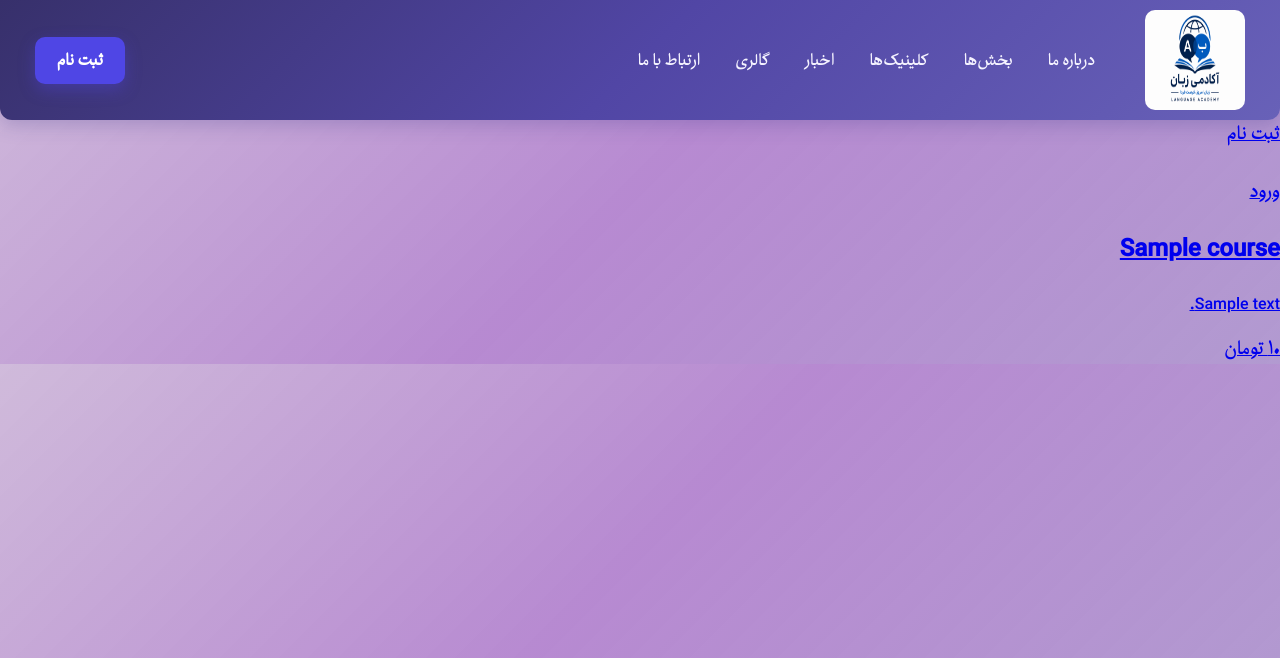
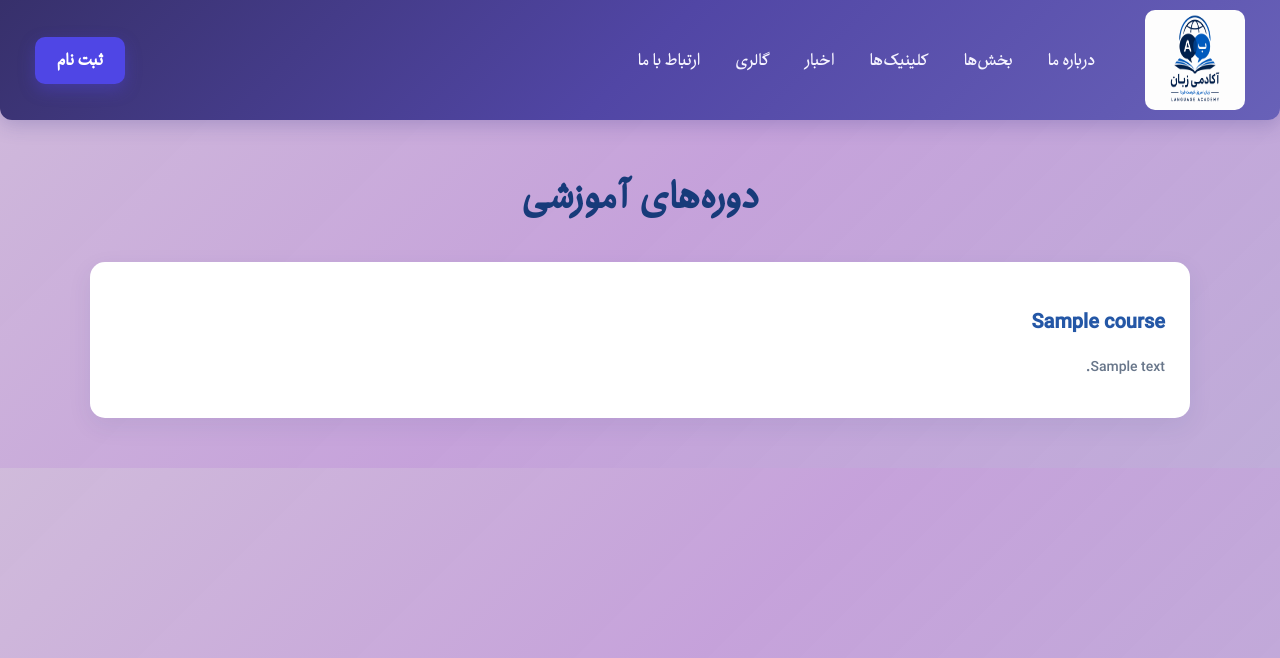
Before and after one commit to vanderland-red/English_Academy, a Django app: page / in a window 1280 px wide. Shown: the top 658 px of the page. Run offline with Django 4.2, Linux system fonts and the light colour scheme; tables that the repository leaves empty hold one stand-in row (values such as "Sample post").

Commit message:
Course id page is added

```diff
--- a/Projeh/urls.py
+++ b/Projeh/urls.py
@@ -20,5 +20,6 @@ from django.urls import path, include
 urlpatterns = [
     path('admin/', admin.site.urls),
     path('', include('home.urls')),
-    path('', include('apps.accounts.urls')),
+    path('user/', include('apps.accounts.urls')),
+    path('courses/', include('apps.courses.urls')),
 ]
--- a/apps/accounts/templates/user/dashboard.html
+++ b/apps/accounts/templates/user/dashboard.html
@@ -12,5 +12,6 @@
 {% block body %}
 <h1>hello mr</h1>
 
+<a href="{% url 'user:logout' %}">خروج از حساب</a>
 
 {% endblock %}
--- a/apps/accounts/templates/user/register.html
+++ b/apps/accounts/templates/user/register.html
@@ -44,6 +44,11 @@
     </div>
 
     <button type="submit">ثبت نام</button>
+
 </form>
+<div>
+    حساب کاربری دارید؟
+    <a href="{% url 'user:login' %}">ورود</a>
+</div>
 
 {% endblock %}
--- a/apps/accounts/urls.py
+++ b/apps/accounts/urls.py
@@ -7,4 +7,5 @@ urlpatterns = [
     path('register/', views.UserRegisterView.as_view(), name='register'),
     path('login/', views.UserLoginView.as_view(), name='login'),
     path('dashboard/', views.UserDashboardView.as_view(), name='dashboard'),
+    path('logout/', views.UserLogoutView.as_view(), name='logout'),
 ]
--- a/apps/courses/models.py
+++ b/apps/courses/models.py
@@ -1,8 +1,8 @@
 from django.db import models
-
-from django.db import models
+from apps.accounts.models import User
 
 
+# دوره
 class Course(models.Model):
 
     title = models.CharField(max_length=200)
@@ -12,3 +12,16 @@ class Course(models.Model):
 
     class Meta:
         db_table = 'courses'
+
+
+
+# ثبت نام کاربر در دوره
+class Enrollment(models.Model):
+
+    user = models.ForeignKey(User, on_delete=models.CASCADE)
+    course = models.ForeignKey(Course, on_delete=models.CASCADE)
+    created_at = models.DateTimeField(auto_now_add=True)
+    is_paid = models.BooleanField(default=False)
+
+    class Meta:
+        db_table = 'enrollments'
--- /dev/null
+++ b/apps/courses/urls.py
@@ -0,0 +1,9 @@
+from django.urls import path
+from . import views
+
+
+
+app_name = 'course'
+urlpatterns = [
+    path('detail/<int:course_id>/', views.CourseDetailView.as_view(), name='detail'),
+]
--- a/static/css/base.css
+++ b/static/css/base.css
@@ -2,7 +2,7 @@ body{
     background: linear-gradient(
         135deg,
         #a177b780 0%,
-        #893fb49c 50%,
-        #6536a280 100%
+        #893fb47c 50%,
+        #6536a269 100%
     );
 }
--- a/static/css/home.css
+++ b/static/css/home.css
@@ -0,0 +1,63 @@
+.courses-container {
+    width: 90%;
+    max-width: 1100px;
+    margin: 50px auto;
+}
+
+.courses-container h1 {
+    text-align: center;
+    color: #173b7a;
+    margin-bottom: 35px;
+}
+
+/* courses */
+
+.courses {
+    display: grid;
+    grid-template-columns: repeat(auto-fit, minmax(250px, 1fr));
+    gap: 25px;
+}
+
+/* card */
+
+.course-card {
+    display: block;
+    padding: 25px;
+    background: white;
+    border-radius: 15px;
+    text-decoration: none;
+    color: #26364d;
+    box-shadow: 0 8px 25px rgba(25, 65, 120, 0.08);
+    transition: 0.25s;
+}
+
+.course-card:hover {
+    transform: translateY(-5px);
+    box-shadow: 0 12px 30px rgba(25, 65, 120, 0.15);
+}
+
+.course-card h2 {
+    color: #2457a6;
+    font-size: 20px;
+    margin-bottom: 12px;
+}
+
+.course-card p {
+    color: #68768a;
+    line-height: 1.8;
+    font-size: 14px;
+}
+
+.course-card span {
+    display: block;
+    margin-top: 20px;
+    color: #173b7a;
+    font-weight: bold;
+}
+
+/* empty */
+
+.empty {
+    text-align: center;
+    color: #777;
+}
--- a/templates/home.html
+++ b/templates/home.html
@@ -1,39 +1,37 @@
 {% extends "base.html" %}
+{% load static %}
 
 {% block title %}
-صفحه کاربر | آکادمی زبان استیو
+دوره‌های آموزشی | آکادمی زبان استیو
+{% endblock %}
+
+{% block css %}
+<link rel="stylesheet" href="{% static 'css/home.css' %}">
 {% endblock %}
 
 {% block body %}
 
+<div class="courses-container">
 
-    <div>
-        <a href="{% url 'user:register' %}">ثبت نام</a><br><br>
-        <a href="{% url 'user:login' %}">ورود</a>
-    </div>
+    <h1>دوره‌های آموزشی</h1>
 
-    <!-- نمایش پکیج در صفحه اصلی -->
-
+    <div class="courses">
 
         {% for course in courses %}
 
-    <a href="#">
-        <div class="course-card">
+            <a href="{% url 'course:detail' course.id %}" class="course-card">
 
                 <h2>{{ course.title }}</h2>
 
-            <p>
-                {{ course.description }}
-            </p>
+                <p>{{ course.description }}</p>
 
-            <span>
-                {{ course.price }} تومان
-            </span>
 
-        </div>
             </a>
 
         {% endfor %}
 
+    </div>
+
+</div>
 
 {% endblock %}
```
Also changed, not shown: apps/courses/templates/buy_course.html (added, +15 -0 lines), apps/courses/templates/course.html (added, +25 -0 lines), apps/courses/templates/courses.html (deleted, +0 -14 lines), apps/courses/views.py (+63 -1 lines), static/css/register.css (+84 -251 lines), apps/accounts/models.py (line endings or trailing spaces), apps/courses/migrations/0004_course_students.py (added), apps/courses/migrations/0005_remove_course_students_enrollment.py (added). Lines whose indentation alone changed are shown as unchanged.
